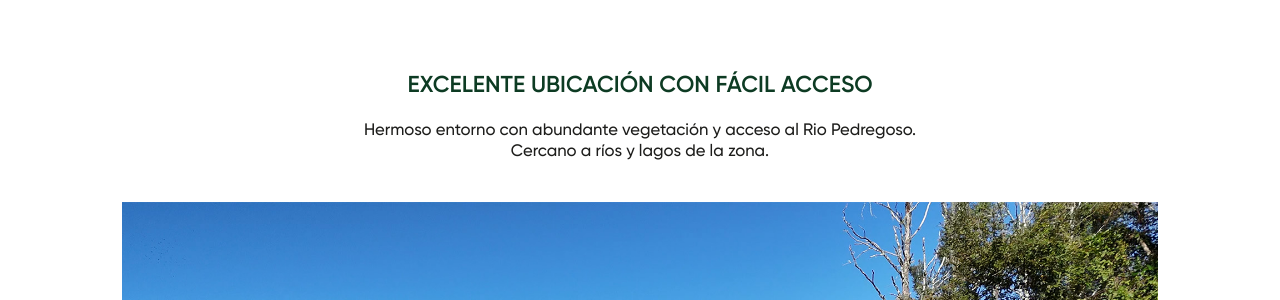
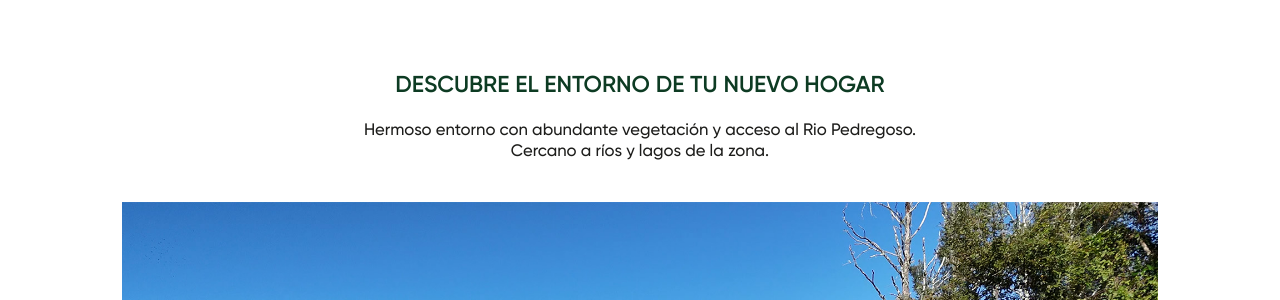
Before and after one commit to devmaxpower/rioalegre, a React (Vite) app: page / in a window 1280 px wide. Shown: the part 2114-2414 px from the top of the page. Built offline with nearby package versions, Linux system fonts and the light colour scheme.

Commit message:
Ajustes de texto por Julio

```diff
--- a/src/Components/EntornoSection.jsx
+++ b/src/Components/EntornoSection.jsx
@@ -51,7 +51,7 @@ const EntornoSection = () => {
   return (
     <section id='entorno'>
       <article className='contenedor'>
-        <h2>Excelente ubicación con fácil acceso</h2>
+        <h2>Descubre el entorno de tu nuevo hogar</h2>
         <p>Hermoso entorno con abundante vegetación y acceso al Rio Pedregoso.</p>
         <p>Cercano a ríos y lagos de la zona.</p>
       </article>
--- a/src/Components/ProjectSection.jsx
+++ b/src/Components/ProjectSection.jsx
@@ -8,7 +8,7 @@ const ProjectSection = () => {
     <section id='proyecto'>
         <article className='contenedor'>
             <h2>Tranquilidad y todas las comodidades que necesitas</h2>
-            <p>Loteo con caminos estabilizados, agua en cada parcela, energía eléctrica (debe pedirse empalme en Compañía General de Electricidad),portón eléctrico e internet. El loteo cuenta con 2 accesos, ambos con portón eléctrico que funcionan con control remoto y teléfono celular.</p>
+            <p>Loteo con caminos estabilizados, agua en cada parcela, energía eléctrica (debe pedirse empalme en Compañía General de Electricidad), portón eléctrico e internet. El loteo cuenta con 2 accesos, ambos con portón eléctrico que funcionan con control remoto y teléfono celular.</p>
             <ul className="caracteristicas">
                 <li>
                     <img src={Urbanizado} alt="" />
```
